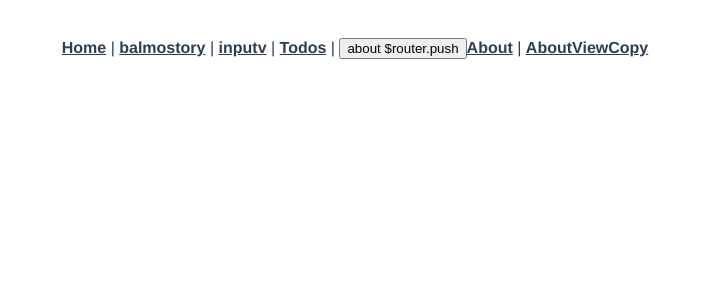
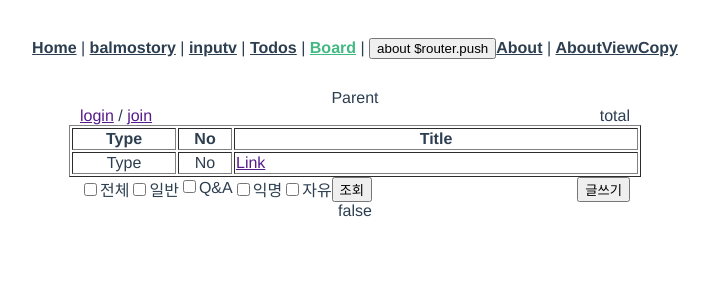
Before and after one commit to deokkeun/vue3, a Vue app: page /Board in a window 1280 px wide. Shown: the top 300 px of the page, without its empty margins (285-994 px from the left). Built offline with nearby package versions, Linux system fonts and the light colour scheme.

Commit message:
Feat: board

```diff
--- a/src/App.vue
+++ b/src/App.vue
@@ -4,6 +4,7 @@
     <router-link to="/balmostory">balmostory</router-link> |
     <router-link to="/Inputv">inputv</router-link> |
     <router-link to="/Todos">Todos</router-link> |
+    <router-link to="/Board">Board</router-link> |
     <button @click="this.$router.push({ name: 'about', params: {productId: 'P0001'} })">about $router.push</button>
     <router-link to="/about">About</router-link> |
     <router-link to="/AboutViewCopy">AboutViewCopy</router-link>
--- /dev/null
+++ b/src/components/Board.vue
@@ -0,0 +1,77 @@
+<template>
+  <div class="container">
+    <div class="sub-container">
+      <div>
+        <a href="">login</a> /
+        <a href="">join</a>
+      </div>
+      <div>total</div>
+    </div>
+  </div>
+  <table border="1" align="center">
+    <thead>
+      <tr>
+        <th width="100">Type</th>
+        <th width="50">No</th>
+        <th width="400">Title</th>
+      </tr>
+    </thead>
+    <tbody>
+      <tr>
+        <td>
+          Type
+        </td>
+        <td>
+          No
+        </td>
+        <td align="left">
+          <a href="">Link</a>
+        </td>
+      </tr>
+    </tbody>
+  </table>
+
+  <div class="container">
+    <div class="sub-container">
+      <div class="container">
+        <div v-for="t in type">
+          <label>
+            <input type="checkBox">{{ t.name }}
+          </label>
+        </div>
+        <button>조회</button>
+      </div>
+      <div>
+        <button @click="$emit('update:BoardWrite', true)">글쓰기</button>
+      </div>
+    </div>
+  </div>
+</template>
+
+<style>
+.container {
+  display: flex;
+  justify-content: center;
+}
+.sub-container {
+  width: 550px;
+  display: flex;
+  justify-content: space-between;
+}
+</style>
+
+<script>
+export default{
+  data() {
+    return {
+      type: [
+        {id: 't00', name: '전체'},
+        {id: 't01', name: '일반'},
+        {id: 't02', name: 'Q&A'},
+        {id: 't03', name: '익명'},
+        {id: 't04', name: '자유'}
+      ]
+    }
+  }
+}
+</script>
--- /dev/null
+++ b/src/components/BoardWrite.vue
@@ -0,0 +1,54 @@
+<template>
+  <table border="1" align="center">
+    <thead>
+    </thead>
+    <tbody class="boardWrite">
+      <tr>
+        <th>No</th>
+        <td>게시글 번호</td>
+      </tr>
+      <tr>
+        <th>Type</th>
+        <td>
+          <select name="" id="">
+            <option value="">일반</option>
+          </select>
+        </td>
+      </tr>
+      <tr>
+        <th>title</th>
+        <td>
+          <input type="text">
+        </td>
+      </tr>
+      <tr>
+        <th>content</th>
+        <td>
+          <textarea name="" id="" cols="100%" rows="20"></textarea>
+        </td>
+      </tr>
+    </tbody>
+  </table>
+  <button @click="$emit('update:BoardWrite', false)">이전으로</button>
+</template>
+
+<style>
+.boardWrite tr th {
+  width: 50px;
+}
+.boardWrite tr td {
+  width: 500px;
+  display: flex;
+  align-items: left;
+}
+</style>
+
+<script>
+export default{
+  data() {
+    return{
+
+    }
+  }
+}
+</script>
--- a/src/router/index.js
+++ b/src/router/index.js
@@ -2,6 +2,7 @@ import { createRouter, createWebHistory } from 'vue-router';
 import Balmostory from '../views/BalmostoryView.vue';
 import Inputv from '../views/InputvView.vue';
 import Todos from '../views/TodosView.vue';
+import Board from '../views/BoardView.vue';
 import HomeView from '../views/HomeView.vue';
 import AboutViewCopy from '../views/AboutViewCopy.vue';
 
@@ -24,6 +25,11 @@ const routes = [
     path: '/Todos',
     name: 'Todos',
     component: Todos,
+  },
+  {
+    path: '/Board',
+    name: 'Board',
+    component: Board,
   },
   {
     path: '/Balmostory',
--- /dev/null
+++ b/src/views/BoardView.vue
@@ -0,0 +1,35 @@
+<template>
+  <div>Parent</div>
+  <div v-if="BoardWrite">
+    <BoardWrite v-model:BoardWrite="BoardWrite"/>{{ BoardWrite }}
+  </div>
+  <div v-else-if="!boardWrite">
+    <Board v-model:BoardWrite="BoardWrite"/>{{ BoardWrite }}
+  </div>
+
+</template>
+
+<script>
+  import Board from '@/components/Board.vue';
+  import BoardWrite from '@/components/BoardWrite.vue';
+
+  export default{
+    props: {
+      BoardWrite: {
+        type: Boolean,
+        default: false,
+        required: false
+      }
+    },
+    components: {
+      Board, BoardWrite
+    },
+    data() {
+      return {
+        BoardWrite: false
+      }
+    }
+  }
+
+
+</script>
```
